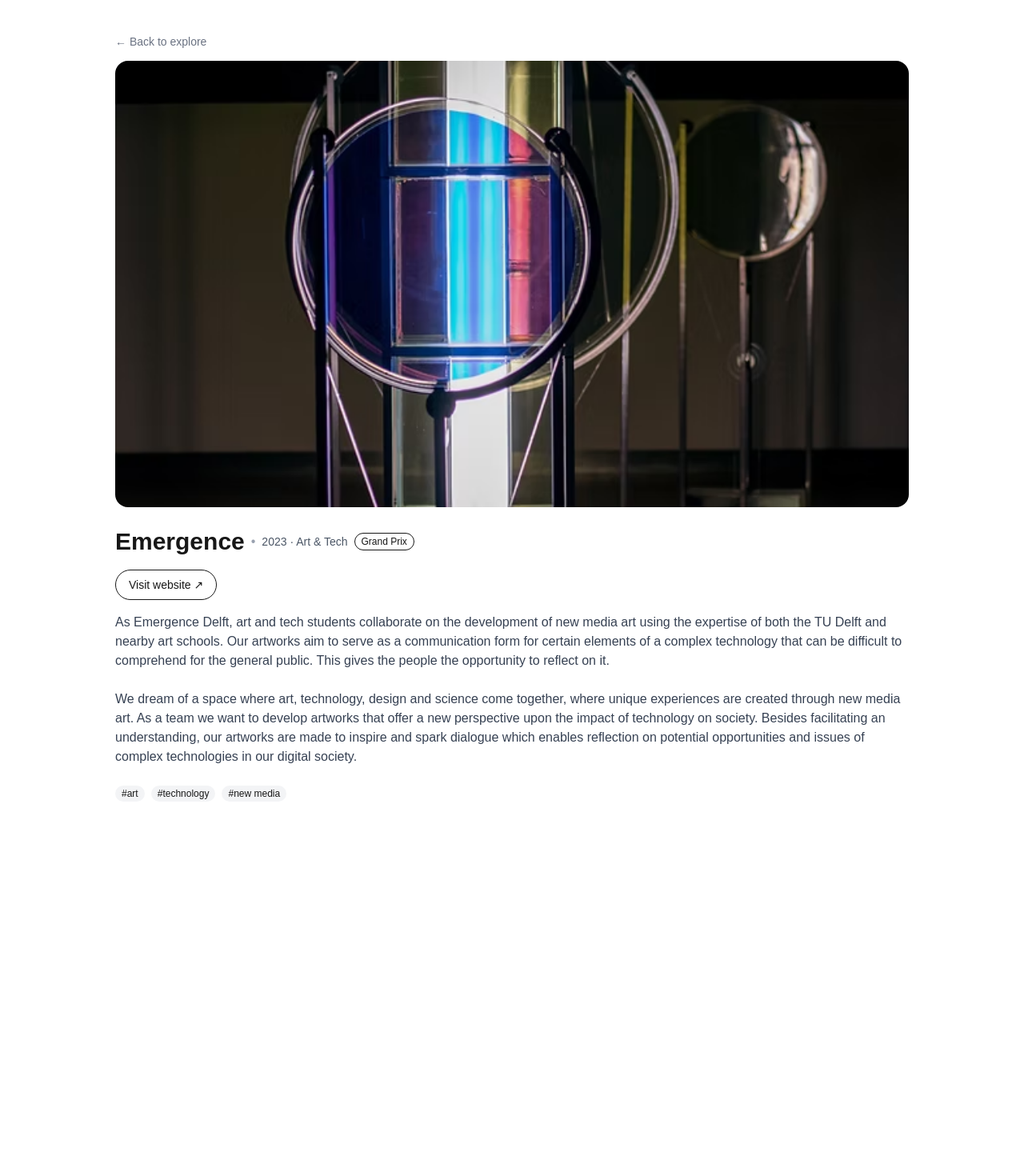
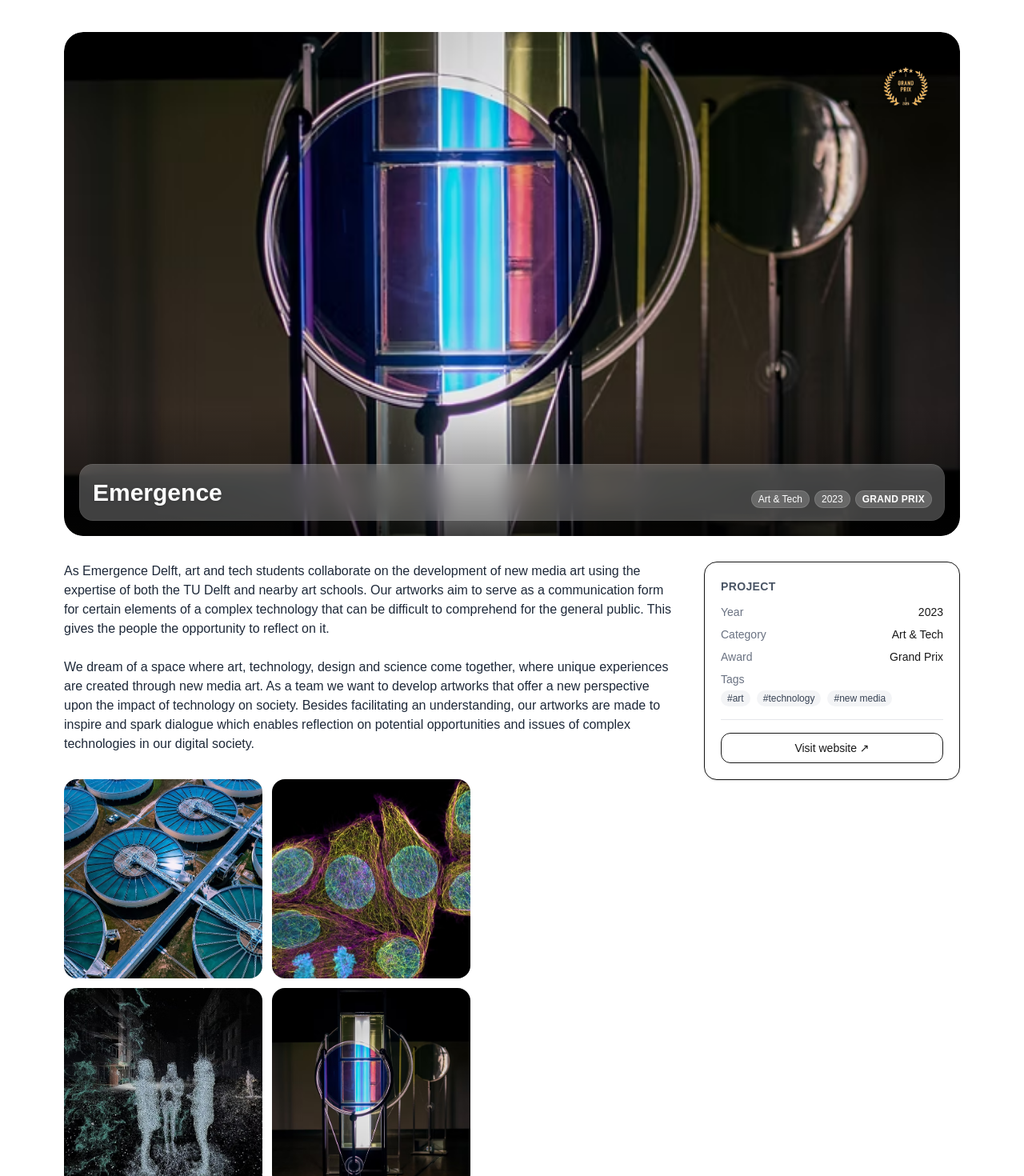
Before and after one commit to Maarten3013/dreamlab, a Next.js app: page /projects/emergence in a window 1280 px wide. Shown: the top 1470 px of the page at 80% size. Before the commit the page ends 1042 px from the top, so only its background shows below. Built offline with nearby package versions, Linux system fonts and the light colour scheme.

Commit message:
redesign

```diff
--- a/app/globals.css
+++ b/app/globals.css
@@ -23,6 +23,25 @@
 @tailwind components;
 @tailwind utilities;
 
+@layer utilities {
+  .shine-sweep {
+    position: relative;
+    overflow: hidden;
+  }
+  .shine-sweep::after {
+    content: "";
+    position: absolute;
+    inset: 0 auto 0 -40%;
+    width: 40%;
+    background: linear-gradient(90deg, transparent, rgba(255,255,255,.35), transparent);
+    transform: translateX(-120%);
+    pointer-events: none;
+  }
+  .shine-run::after {
+    animation: shine 1.2s ease-out 1 forwards;
+  }
+}
+
 body {
   background: var(--background);
   color: var(--foreground);
--- a/app/projects/[id]/page.tsx
+++ b/app/projects/[id]/page.tsx
@@ -1,10 +1,29 @@
 import data from "@/data/projects.json";
 import type { Project } from "@/lib/types";
-import Badge from "@/components/Badge";
-import Gallery from "@/components/Gallery"; // 👈 add this
 import { notFound } from "next/navigation";
-// …imports unchanged
-import Link from "next/link";
+import MosaicLightbox from "@/components/MosaicLightbox";
+
+// Map award → overlay sticker (your real images in /public/awards/)
+function awardImage(award?: string): { src: string; alt: string } | null {
+  if (!award || award === "None") return null;
+  const a = award.toLowerCase();
+  if (a.includes("grand") && a.includes("prix")) return { src: "/awards/grand-prix.png", alt: "Grand Prix Award" };
+  if (a.includes("coup") && a.includes("coeur")) return { src: "/awards/coup-de-coeur.png", alt: "Coup de Coeur Award" };
+  if (a.includes("special")) return { src: "/awards/special-mention.png", alt: "Special Mention" };
+  if (a.includes("focus")) return { src: "/awards/focus.png", alt: "Focus Award" };
+  return { src: "/awards/default-award.png", alt: award };
+}
+
+export async function generateStaticParams() {
+  return (data as Project[]).map((p) => ({ id: p.id }));
+}
+
+export async function generateMetadata({ params }: { params: Promise<{ id: string }> }) {
+  const { id } = await params;
+  const p = (data as Project[]).find((x) => x.id === id);
+  if (!p) return {};
+  return { title: `${p.title} – Project Explorer`, openGraph: { images: [{ url: p.cover }] } };
+}
 
 export default async function ProjectPage({ params }: { params: Promise<{ id: string }> }) {
   const { id } = await params;
@@ -12,61 +31,113 @@ export default async function ProjectPage({ params }: { params: Promise<{ id: st
   if (!p) notFound();
 
   const gallery = Array.isArray(p.images) ? p.images : [];
+  const badge = awardImage(p.award);
 
   return (
-    <main className="mx-auto max-w-5xl px-4 py-10">
-      <a href="/explore" className="text-sm text-gray-500">← Back to explore</a>
+    <main className="mx-auto max-w-6xl animate-fade-in px-4 py-10">
+      {/* Hero */}
+      <section className="shine-sweep shine-run relative overflow-hidden rounded-3xl">
+        {/* Award sticker */}
+        {badge && (
+          // eslint-disable-next-line @next/next/no-img-element
+          <img src={badge.src} alt={badge.alt} className="pointer-events-none absolute right-5 top-5 z-20 h-16 w-auto select-none drop-shadow md:h-20 lg:h-24" />
+        )}
 
-      <div className="mt-3 aspect-[16/9] w-full overflow-hidden rounded-2xl bg-gray-100">
+        {/* Hero image */}
+        <div className="relative aspect-[16/9] w-full overflow-hidden rounded-3xl bg-gray-100">
           {/* eslint-disable-next-line @next/next/no-img-element */}
           <img src={p.cover} alt={p.title} className="h-full w-full object-cover" />
+          <div className="pointer-events-none absolute inset-x-0 bottom-0 h-40 bg-gradient-to-t from-black/70 via-black/30 to-transparent" />
+          {/* Glass title bar on image */}
+          <div className="absolute bottom-5 left-5 right-5 z-20 rounded-2xl bg-white/25 p-4 backdrop-blur-md ring-1 ring-white/30">
+            <div className="flex flex-wrap items-end justify-between gap-3">
+              <div>
+                <h1 className="text-3xl font-extrabold leading-tight text-white drop-shadow">{p.title}</h1>
+                {p.subtitle && <p className="mt-1 text-sm text-white/90">{p.subtitle}</p>}
               </div>
+              <div className="flex shrink-0 flex-wrap items-center gap-2">
+                <span className="rounded-full bg-white/20 px-2 py-0.5 text-xs font-medium text-white ring-1 ring-white/30">{p.category}</span>
+                <span className="rounded-full bg-white/20 px-2 py-0.5 text-xs font-medium text-white ring-1 ring-white/30">{p.year}</span>
+                {p.award && p.award !== "None" && (
+                  <span className="rounded-full bg-white/20 px-2 py-0.5 text-xs font-semibold uppercase tracking-wide text-white ring-1 ring-white/30">
+                    {p.award}
+                  </span>
+                )}
+              </div>
+            </div>
+          </div>
+        </div>
+      </section>
 
-      <div className="mt-6 flex flex-wrap items-center gap-2">
-        <h1 className="text-3xl font-bold leading-tight">{p.title}</h1>
-        <span className="text-gray-400">•</span>
-        <span className="text-sm text-gray-600">{p.year} · {p.category}</span>
-        {p.award && p.award !== "None" && <Badge label={p.award} />}
+      {/* Main content + sticky sidebar */}
+      <section className="mt-8 grid gap-8 lg:grid-cols-[minmax(0,1fr)_320px]">
+        {/* Content */}
+        <article className="prose max-w-none prose-p:leading-relaxed prose-headings:scroll-mt-24">
+          <p className="whitespace-pre-line text-gray-800">{p.description}</p>
+
+          {/* Mosaic gallery with lightbox */}
+          <MosaicLightbox images={gallery} title={p.title} />
+        </article>
+
+        {/* Sticky sidebar */}
+        <aside className="lg:sticky lg:top-6">
+          <div className="rounded-2xl border bg-white p-5 shadow-sm">
+            <h2 className="text-sm font-semibold uppercase tracking-wide text-gray-600">Project</h2>
+            <dl className="mt-3 space-y-2 text-sm">
+              <div className="flex items-center justify-between">
+                <dt className="text-gray-500">Year</dt>
+                <dd className="font-medium">{p.year}</dd>
               </div>
+              <div className="flex items-center justify-between">
+                <dt className="text-gray-500">Category</dt>
+                <dd className="font-medium">{p.category}</dd>
+              </div>
+              {p.award && p.award !== "None" && (
+                <div className="flex items-center justify-between">
+                  <dt className="text-gray-500">Award</dt>
+                  <dd className="font-medium">{p.award}</dd>
+                </div>
+              )}
+              {p.tags?.length > 0 && (
+                <div>
+                  <dt className="text-gray-500">Tags</dt>
+                  <dd className="mt-1 flex flex-wrap gap-2">
+                    {p.tags.map((t) => (
+                      <span key={t} className="rounded-full bg-gray-100 px-2 py-0.5 text-xs text-gray-700">#{t}</span>
+                    ))}
+                  </dd>
+                </div>
+              )}
+            </dl>
 
-      {/* 👇 Action buttons */}
-      {(p.website || p.pdf) && (
-        <div className="mt-4 flex flex-wrap gap-3">
+            {(p.website || p.pdf) && <div className="my-4 h-px w-full bg-gray-200" />}
+
+            <div className="flex flex-col gap-2">
               {p.website && (
                 <a
                   href={p.website}
                   target="_blank"
                   rel="noopener noreferrer"
-              className="inline-flex items-center gap-2 rounded-full border px-4 py-2 text-sm font-medium hover:bg-gray-50"
+                  className="inline-flex items-center justify-center rounded-xl border px-4 py-2 text-sm font-medium hover:bg-gray-50"
                 >
                   Visit website ↗
                 </a>
               )}
               {p.pdf && (
                 <a
-              href={p.pdf}           // e.g. "/docs/emergence_catalogue.pdf"
-              download                // browser may ignore for cross-origin URLs
+                  href={p.pdf}
+                  download
                   target="_blank"
                   rel="noopener noreferrer"
-              className="inline-flex items-center gap-2 rounded-full border px-4 py-2 text-sm font-medium hover:bg-gray-50"
+                  className="inline-flex items-center justify-center rounded-xl border px-4 py-2 text-sm font-medium hover:bg-gray-50"
                 >
                   Download PDF
                 </a>
               )}
             </div>
-      )}
-
-      {p.subtitle && <p className="mt-4 text-gray-600">{p.subtitle}</p>}
-      <p className="mt-4 whitespace-pre-line text-gray-700">{p.description}</p>
-
-      {/* (Optional) gallery if you added it earlier */}
-      {/* <Gallery images={gallery} title={p.title} /> */}
-
-      <div className="mt-6 flex flex-wrap gap-2">
-        {p.tags.map((t) => (
-          <span key={t} className="rounded-full bg-gray-100 px-2 py-0.5 text-xs">#{t}</span>
-        ))}
           </div>
+        </aside>
+      </section>
     </main>
   );
 }
--- /dev/null
+++ b/components/MosaicLightbox.tsx
@@ -0,0 +1,78 @@
+"use client";
+import { useEffect, useMemo, useState } from "react";
+
+type Img = { url: string; alt?: string } | string;
+
+export default function MosaicLightbox({ images, title }: { images: Img[]; title: string }) {
+  const items = useMemo(
+    () =>
+      (images ?? [])
+        .map((img) => (typeof img === "string" ? { url: img, alt: title } : img))
+        .filter((i) => !!i.url),
+    [images, title]
+  );
+
+  const [open, setOpen] = useState(false);
+  const [idx, setIdx] = useState(0);
+
+  const onOpen = (i: number) => { setIdx(i); setOpen(true); };
+  const prev = () => setIdx((i) => (i - 1 + items.length) % items.length);
+  const next = () => setIdx((i) => (i + 1) % items.length);
+
+  useEffect(() => {
+    if (!open) return;
+    const onKey = (e: KeyboardEvent) => {
+      if (e.key === "Escape") setOpen(false);
+      if (e.key === "ArrowLeft") prev();
+      if (e.key === "ArrowRight") next();
+    };
+    window.addEventListener("keydown", onKey);
+    return () => window.removeEventListener("keydown", onKey);
+  }, [open, items.length]);
+
+  if (items.length === 0) return null;
+
+  return (
+    <>
+      {/* Pinterest-like mosaic via CSS columns */}
+      <div className="mt-8 animate-fade-in columns-2 gap-3 md:columns-3">
+        {items.map((img, i) => (
+          <button
+            key={img.url + i}
+            onClick={() => onOpen(i)}
+            className="mb-3 w-full overflow-hidden rounded-2xl bg-gray-100 transition hover:opacity-90 focus:outline-none"
+            style={{ breakInside: "avoid" }}
+            aria-label={`Open image ${i + 1}`}
+          >
+            {/* eslint-disable-next-line @next/next/no-img-element */}
+            <img src={img.url} alt={img.alt ?? title} className="h-auto w-full object-cover" loading="lazy" />
+          </button>
+        ))}
+      </div>
+
+      {/* Lightbox */}
+      {open && (
+        <div className="fixed inset-0 z-50 flex items-center justify-center bg-black/80 p-4" onClick={() => setOpen(false)}>
+          <div className="relative w-full max-w-5xl" onClick={(e) => e.stopPropagation()}>
+            <div className="relative aspect-[16/9] w-full overflow-hidden rounded-2xl bg-black">
+              {/* eslint-disable-next-line @next/next/no-img-element */}
+              <img src={items[idx].url} alt={items[idx].alt ?? title} className="h-full w-full object-contain" />
+            </div>
+            <button onClick={() => setOpen(false)} className="absolute right-2 top-2 rounded-full bg-white/90 px-3 py-1 text-sm font-medium shadow">
+              Close
+            </button>
+            {items.length > 1 && (
+              <>
+                <button onClick={prev} className="absolute left-0 top-1/2 -translate-y-1/2 rounded-r-xl bg-white/90 px-3 py-2 text-sm font-medium shadow">‹</button>
+                <button onClick={next} className="absolute right-0 top-1/2 -translate-y-1/2 rounded-l-xl bg-white/90 px-3 py-2 text-sm font-medium shadow">›</button>
+                <div className="pointer-events-none absolute bottom-2 left-1/2 -translate-x-1/2 rounded-full bg-white/90 px-3 py-1 text-xs font-medium shadow">
+                  {idx + 1} / {items.length}
+                </div>
+              </>
+            )}
+          </div>
+        </div>
+      )}
+    </>
+  );
+}
```
Also changed, not shown: tailwind.config.js (+16 -1 lines). Lines whose indentation alone changed are shown as unchanged.
